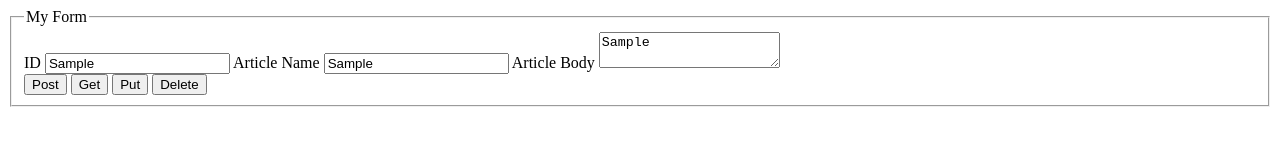
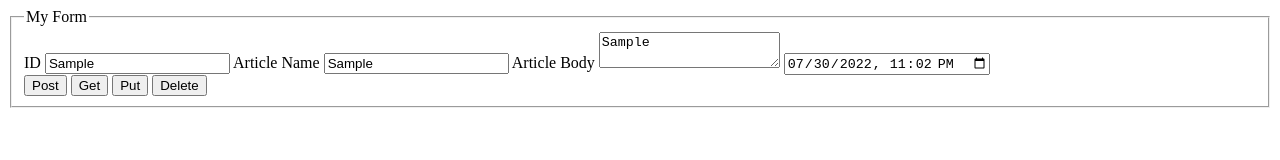
Before and after one commit to joeikedo/cse134-hw5, a website: page methodtest.html in a window 1280 px wide. Both pictures are taken after typing "Sample", "Sample", "Sample" into the empty fields and a click on the button "Post". Drawn offline with Linux system fonts and the light colour scheme; no server answers.

Commit message:
datetime working

```diff
--- a/methodtest.html
+++ b/methodtest.html
@@ -18,7 +18,7 @@
             <input type="text" id="article_name" name="article_name">
             <label for="article_body">Article Body</label>
             <textarea id="article_body" name="article_body"></textarea>
-            <!-- <input type="date" id="date" name="date"> -->
+            <input type="datetime-local" id="date" name="date">
             <br>
             <button type="button" id="postBtn">Post</button>
             <button type="button" id="getBtn">Get</button>
--- a/scripts/hw5-part1.js
+++ b/scripts/hw5-part1.js
@@ -1,3 +1,31 @@
+/**
+ * Converts new Date() object to YYYY-MM-DDTHH:MM format
+ * @param {Date} dateObject
+ */
+function convertDateTime(dateObject){
+    const year = dateObject.getFullYear();
+    let month = '' + (dateObject.getMonth() + 1) ;
+    let date = '' + dateObject.getDate();
+    let hours = '' + dateObject.getHours();
+    let minutes = '' + dateObject.getMinutes();
+
+    if(month.length < 2){
+        month = '0' + month;
+    }
+    if (date.length < 2){
+        date = '0' + date;
+    }
+    if (hours.length < 2){
+        hours = '0' + hours;
+    }
+    if (minutes.length < 2){
+        minutes = '0' + minutes;
+    }
+
+    const formattedDateTime = `${year}-${month}-${date}T${hours}:${minutes}`;
+    return formattedDateTime;
+}
+
 /**
  * Helper function that returns the request payload filled with the values of the form input fields. Used by
  * POST/PUT/DELETE
@@ -64,11 +92,32 @@
  */
 function postFunction(){
 
+    // const xhr = new XMLHttpRequest();
+    // xhr.open('POST', 'https://httpbin.org/post');
+    // xhr.responseType = 'json';
+
+    // const payload = generatePayload();
+    // xhr.send(payload);
+
+    // xhr.onload = () =>{
+    //     displayResponse(xhr.response);
+    // };
+
+
+
+    //Trying it the FORM api way...
+    const formTag = document.querySelector('form');
+    const dateTag = document.getElementById('date');
+
+    const currentDateTime = new Date();
+    dateTag.value = convertDateTime(currentDateTime);
+
+    const payload = new FormData(formTag);
+
     const xhr = new XMLHttpRequest();
     xhr.open('POST', 'https://httpbin.org/post');
     xhr.responseType = 'json';
 
-    const payload = generatePayload();
     xhr.send(payload);
 
     xhr.onload = () =>{
```
